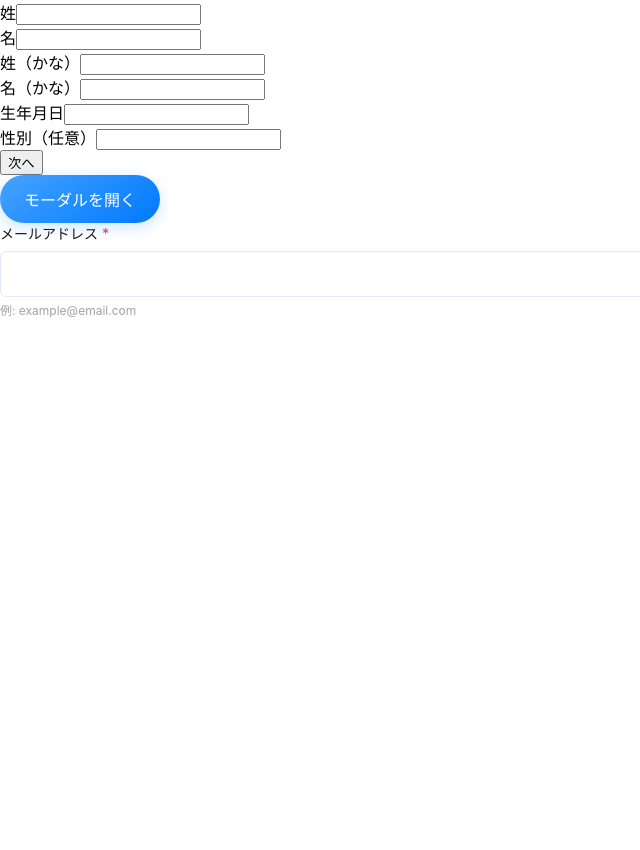
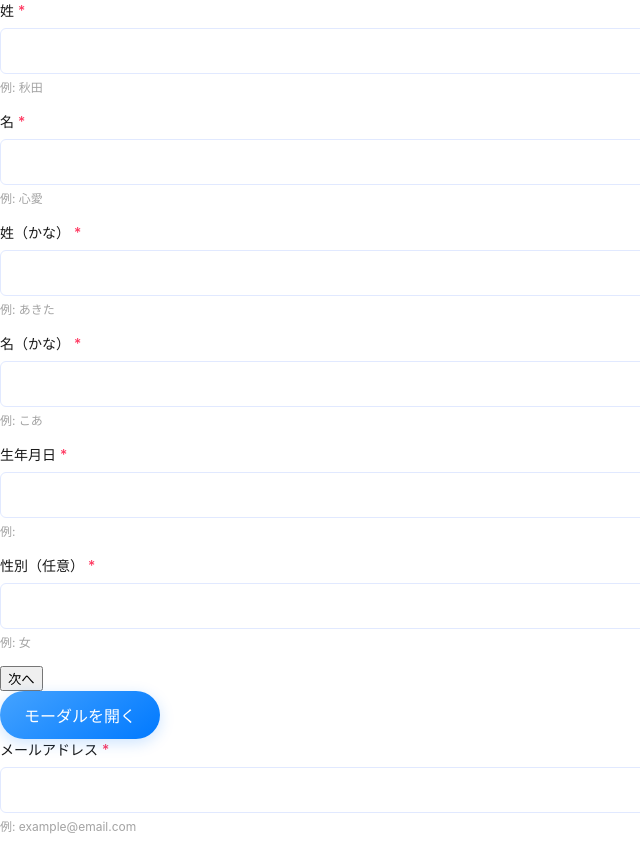
Before and after one commit to kawasakiCat/ai-assistant, a React (Create React App) app: page / in a window 1280 px wide. Shown: the top 850 px of the page, without its empty margins (0-640 px from the left). Before the commit the page ends 800 px from the top, so only its background shows below. Built offline with nearby package versions, Linux system fonts and the light colour scheme.

Commit message:
レイアウト調整（11/28）

```diff
--- a/src/ResumeForm.js
+++ b/src/ResumeForm.js
@@ -1,4 +1,5 @@
 import React, { useState } from "react";
+import Input from './components/common/Input/Input';
 
 export function ResumeForm() {
     const [formData, setFormData] = useState({
@@ -185,34 +186,22 @@ function ResumeForm1({ data, handleFormData, onNext }) {
     return (
         <div>
             <div className='form-group'>
-                <label>姓</label>
-                <input type='text' name="lastName" placeholder=''
-                value={data.lastName} onChange={handleFormData} />
+                <Input type='text' label="姓" name="lastName" value={data.lastName} onChange={handleFormData} required helperText="例: 秋田" />
             </div>
             <div>
-                <label>名</label>
-                <input type='text' name="firstName" placeholder=''
-                value={data.firstName} onChange={handleFormData} />
+                <Input type='text' label="名" name="firstName" value={data.firstName} onChange={handleFormData} required helperText="例: 心愛" />
             </div>
             <div>
-                <label>姓（かな）</label>
-                <input type='text' name="lastNameKana" placeholder=''
-                value={data.lastNameKana} onChange={handleFormData} />
+                <Input type='text' label="姓（かな）" name="lastNameKana" value={data.lastNameKana} onChange={handleFormData} required helperText="例: あきた" />
             </div>
             <div>
-                <label>名（かな）</label>
-                <input type='text' name="firstNameKana" placeholder=''
-                value={data.firstNameKana} onChange={handleFormData} />
+                <Input type='text' label="名（かな）" name="firstNameKana" value={data.firstNameKana} onChange={handleFormData} required helperText="例: こあ" />
             </div>
             <div>
-                <label>生年月日</label>
-                <input type='text' name="birthDate" placeholder=''
-                value={data.birthDate} onChange={handleFormData} />
+                <Input type='text' label="生年月日" name="birthDate" value={data.birthDate} onChange={handleFormData} required helperText="例: " />
             </div>
             <div>
-                <label>性別（任意）</label>
-                <input type='text' name="gender" placeholder=''
-                value={data.gender} onChange={handleFormData} />
+                <Input type='text' label="性別（任意）" name="gender" value={data.gender} onChange={handleFormData} required helperText="例: 女" />
             </div>
             <button onClick={onNext}>次へ</button>
         </div>
@@ -227,41 +216,57 @@ function ResumeForm2({ data, handleFormData, onNext, onPrev}) {
       setChecked(e.target.checked);
     };
 
+    const IsCheckContents = () => {
+        return (
+            <div className='isCheckContents'>
+                <div>
+                    <label>本人以外の連絡先</label>
+                </div>
+                <div className='form-group'>
+                    <Input type='text' label="メールアドレス" name="spareEmail" value={data.spareEmail} onChange={handleFormData} required helperText="例: koa2@sample.com" />
+                </div>
+                <div>
+                    <Input type='text' label="電話番号" name="spareTelNo" value={data.spareTelNo} onChange={handleFormData} required helperText="例: 08011112222" />
+                </div>
+                <div>
+                    <Input type='text' label="郵便番号" name="sparePostalCode" value={data.sparePostalCode} onChange={handleFormData} required helperText="例: 0100001" />
+                </div>
+                <div>
+                    <Input type='text' label="住所" name="spareAddress1" value={data.spareAddress1} onChange={handleFormData} required helperText="例: " />
+                </div>
+                <div>
+                    <Input type='text' label="住所（番地・建物名）" name="spareAddress2" value={data.spareAddress2} onChange={handleFormData} required helperText="例: " />
+                </div>
+                <div>
+                    <Input type='text' label="住所（かな）" name="spareAddressKana" value={data.spareAddressKana} onChange={handleFormData} required helperText="例: " />
+                </div>
+            </div>
+        );
+    }
+
     return (
         <div>
             <div className='form-group'>
-                <label>メールアドレス</label>
-                <input type='text' name="email" placeholder=''
-                value={data.email} onChange={handleFormData} />
+                <Input type='text' label="メールアドレス" name="email" value={data.email} onChange={handleFormData} required helperText="例: koa1@sample.com" />
             </div>
             <div>
-                <label>電話番号</label>
-                <input type='text' name="telNo" placeholder=''
-                value={data.telNo} onChange={handleFormData} />
+                <Input type='text' label="電話番号" name="telNo" value={data.telNo} onChange={handleFormData} required helperText="例: 08000001111" />
             </div>
             <div>
-                <label>郵便番号</label>
-                <input type='text' name="postalCode" placeholder=''
-                value={data.postalCode} onChange={handleFormData} />
+                <Input type='text' label="郵便番号" name="postalCode" value={data.postalCode} onChange={handleFormData} required helperText="例: 0100001" />
             </div>
             <div>
-                <label>住所</label>
-                <input type='text' name="address1" placeholder=''
-                value={data.address1} onChange={handleFormData} />
+                <Input type='text' label="住所" name="address1" value={data.address1} onChange={handleFormData} required helperText="例: " />
             </div>
             <div>
-                <label>住所（番地・建物名）</label>
-                <input type='text' name="address2" placeholder=''
-                value={data.address2} onChange={handleFormData} />
+                <Input type='text' label="住所（番地・建物名）" name="address2" value={data.address2} onChange={handleFormData} required helperText="例: " />
             </div>
             <div>
-                <label>住所（かな）</label>
-                <input type='text' name="addressKana" placeholder=''
-                value={data.addressKana} onChange={handleFormData} />
+                <Input type='text' label="住所（かな）" name="addressKana" value={data.addressKana} onChange={handleFormData} required helperText="例: " />
             </div>
 
             <div>
-              <input type='checkbox' checked={isChecked} onChange={handleCheckChange}></input>
+              <input type='checkbox' checked={isChecked} onChange={handleCheckChange} />
               <label>現住所以外に連絡を希望する場合</label>
 
               {isChecked && <IsCheckContents />}
@@ -273,69 +278,28 @@ function ResumeForm2({ data, handleFormData, onNext, onPrev}) {
     );
 }
 
-function IsCheckContents() {
-    return (
-      <div className='isCheckContents'>
-        <div>
-          <label>本人以外の連絡先</label>
-        </div>
-
-        <div className='form-group'>
-            <label>メールアドレス</label>
-            <input type='text' placeholder=''></input>
-        </div>
-        <div>
-            <label>電話番号</label>
-            <input type='text' placeholder=''></input>
-        </div>
-        <div>
-            <label>郵便番号</label>
-            <input type='text' placeholder=''></input>
-        </div>
-        <div>
-            <label>住所</label>
-            <input type='text' placeholder=''></input>
-        </div>
-        <div>
-            <label>住所（番地・建物名）</label>
-            <input type='text' placeholder=''></input>
-        </div>
-        <div>
-            <label>住所（かな）</label>
-            <input type='text' placeholder=''></input>
-        </div>
-      </div>
-    );
-}
-
 function ResumeForm3({ data, handleFormGroup, addFunction, onNext, onPrev }) {
     return (
         <div>
             {Object.keys(data.education).map( (key, index) => (
                 <div key={key}>
                     <div className='form-group'>
-                        <label>学歴{index + 1} 年</label>
-                        <input type='text' name="year" placeholder=''
-                        value={data.education[key].year} onChange={(e) => handleFormGroup('education', key, 'year', e.target.value)} />
+                        <Input type='text' label={`学歴 ${index + 1}  年`} name="year" value={data.education[key].year} onChange={(e) => handleFormGroup('education', key, 'year', e.target.value)} required helperText="例: 2024" />
                     </div>
                     <div>
-                        <label>学歴{index + 1} 月</label>
-                        <input type='text' placeholder=''></input>
+                        <Input type='text' label={`学歴${index + 1}  月`} name="month" value={data.education[key].month} onChange={(e) => handleFormGroup('education', key, 'month', e.target.value)} required helperText="例: 4" />
                     </div>
                     <div>
-                        <label>学歴{index + 1} 学校名</label>
-                        <input type='text' placeholder=''></input>
+                        <Input type='text' label={`学歴${index + 1}  学校名`} name="schoolName" value={data.education[key].schoolName} onChange={(e) => handleFormGroup('education', key, 'schoolName', e.target.value)} required helperText="例: 学校法人コア学園　秋田コアビジネスカレッジ" />
                     </div>
                     <div>
-                        <label>学歴{index + 1} 学科名</label>
-                        <input type='text' placeholder=''></input>
+                        <Input type='text' label={`学歴${index + 1}  学科名`} name="department" value={data.education[key].department} onChange={(e) => handleFormGroup('education', key, 'department', e.target.value)} required helperText="例: 情報システム科　IT・アプリコース" />
                     </div>
                     <div>
-                        <label>学歴{index + 1} ステータス</label>
-                        <input type='text' placeholder=''></input>
+                        <Input type='text' label={`学歴${index + 1}  ステータス`} name="status" value={data.education[key].status} onChange={(e) => handleFormGroup('education', key, 'status', e.target.value)} required helperText="例: 入学" />
                     </div>
                 </div>
-            ))}
+            ))};
             <button onClick={addFunction}>学歴を追加</button>
             <button onClick={onNext}>次へ</button>
             <button onClick={onPrev}>戻る</button>
@@ -349,25 +313,19 @@ function ResumeForm4({ data, handleFormGroup, addFunction, onNext, onPrev }) {
             {Object.keys(data.workExperience).map( (key, index) => (
                 <div key={key}>
                     <div className='form-group'>
-                        <label>職歴{index + 1} 年</label>
-                        <input type='text' name="year" placeholder=''
-                        value={data.workExperience[key].year} onChange={(e) => handleFormGroup('workExperience', key, 'year', e.target.value)} />
+                        <Input type='text' label={`職歴${index + 1}  年`} name="year" value={data.workExperience[key].year} onChange={(e) => handleFormGroup('workExperience', key, 'year', e.target.value)} required helperText="例: 2024" />
                     </div>
                     <div>
-                        <label>職歴{index + 1} 月</label>
-                        <input type='text' placeholder=''></input>
+                        <Input type='text' label={`職歴${index + 1}  月`} name="month" value={data.workExperience[key].month} onChange={(e) => handleFormGroup('workExperience', key, 'month', e.target.value)} required helperText="例: 4" />
                     </div>
                     <div>
-                        <label>職歴{index + 1} 会社名</label>
-                        <input type='text' placeholder=''></input>
+                        <Input type='text' label={`職歴${index + 1}  会社名`} name="companyName" value={data.workExperience[key].companyName} onChange={(e) => handleFormGroup('workExperience', key, 'companyName', e.target.value)} required helperText="例: 株式会社情報カンパニー" />
                     </div>
                     <div>
-                        <label>職歴{index + 1} ステータス</label>
-                        <input type='text' placeholder=''></input>
+                        <Input type='text' label={`職歴${index + 1}  ステータス`} name="status" value={data.workExperience[key].status} onChange={(e) => handleFormGroup('workExperience', key, 'status', e.target.value)} required helperText="例: 入社" />
                     </div>
                     <div>
-                        <label>職歴{index + 1} 職務内容</label>
-                        <input type='text' placeholder=''></input>
+                        <Input type='text' label={`職歴${index + 1}  職務内容`} name="jobDescription" value={data.workExperience[key].jobDescription} onChange={(e) => handleFormGroup('workExperience', key, 'jobDescription', e.target.value)} required helperText="例: " />
                     </div>
                 </div>
             ))}
@@ -385,21 +343,16 @@ function ResumeForm5({ data, handleFormGroup, addFunction, onNext, onPrev }) {
             {Object.keys(data.certification).map( (key, index) => (
                 <div key={key}>
                     <div className='form-group'>
-                        <label>免許・資格{index + 1} 年</label>
-                        <input type='text' name="year" placeholder=''
-                        value={data.certification[key].year} onChange={(e) => handleFormGroup('certification', key, 'year', e.target.value)} />
+                        <Input type='text' label={`免許・資格${index + 1}  年`} name="year" value={data.certification[key].year} onChange={(e) => handleFormGroup('certification', key, 'year', e.target.value)} required helperText="例: 2024" />
                     </div>
                     <div>
-                        <label>免許・資格{index + 1} 月</label>
-                        <input type='text' placeholder=''></input>
+                        <Input type='text' label={`免許・資格${index + 1}  月`} name="month" value={data.certification[key].month} onChange={(e) => handleFormGroup('certification', key, 'month', e.target.value)} required helperText="例: 4" />
                     </div>
                     <div>
-                        <label>免許・資格{index + 1} 免許・資格名称</label>
-                        <input type='text' placeholder=''></input>
+                        <Input type='text' label={`免許・資格${index + 1}  免許・資格名称`} name="certification" value={data.certification[key].certification} onChange={(e) => handleFormGroup('certification', key, 'certification', e.target.value)} required helperText="例: 経済産業省情報処理技術者試験　基本情報技術者" />
                     </div>
                     <div>
-                        <label>免許・資格{index + 1} ステータス</label>
-                        <input type='text' placeholder=''></input>
+                        <Input type='text' label={`免許・資格${index + 1}  ステータス`} name="status" value={data.certification[key].status} onChange={(e) => handleFormGroup('certification', key, 'status', e.target.value)} required helperText="例: 合格" />
                     </div>
                 </div>
             ))}
@@ -418,16 +371,12 @@ function ResumeForm6({ data, textCount, handleFormData, onNext, onPrev }) {
     return (
         <div>
             <div className='form-group'>
-                <label>志望動機</label>
-                <input type='text' name="motivation" placeholder=''
-                value={data.motivation} onChange={handleFormData} />
+                <Input type='text' label="志望動機" name="motivation" value={data.motivation} onChange={handleFormData} required />
                 <div>{textCount.motivation} / 400</div>
                 {/* <p><div style={{ color: remainingMotivation < 10 ? 'yellow' : 'black' }}>{textCount.selfPromotion}</div> / 400</p> */}
             </div>
             <div>
-                <label>自己PR</label>
-                <input type='text' name="selfPromotion" placeholder=''
-                value={data.selfPromotion} onChange={handleFormData} />
+                <Input type='text' label="自己ＰＲ" name="selfPromotion" value={data.selfPromotion} onChange={handleFormData} required />
                 <div>{textCount.selfPromotion} / 400</div>
                 {/* <p><div style={{ color: remainingSelfPromotion < 10 ? 'yellow' : 'black' }}>{textCount.selfPromotion}</div> / 400</p> */}
             </div>
@@ -442,15 +391,11 @@ function ResumeForm7({ data, textCount, handleFormData, onNext, onPrev, submit }
     return (
         <div>
             <div className='form-group'>
-                <label>本人希望欄</label>
-                <input type='text' name="freeSpace" placeholder=''
-                value={data.freeSpace} onChange={handleFormData} />
+                <Input type='text' label="本人希望欄" name="freeSpace" value={data.freeSpace} onChange={handleFormData} required helperText="例: 貴社の規定に従います。" />
                 <div>{textCount.freeSpace} / 150</div>
             </div>
             <div>
-                <label>履歴書提出日付</label>
-                <input type='text' name="submissionDate" placeholder=''
-                value={data.submissionDate} onChange={handleFormData} />
+                <Input type='text' label="履歴書提出日付" name="submissionDate" value={data.submissionDate} onChange={handleFormData} required helperText="例: " />
             </div>
 
             <button onClick={onNext}>プレビュー画面へ</button>
```
